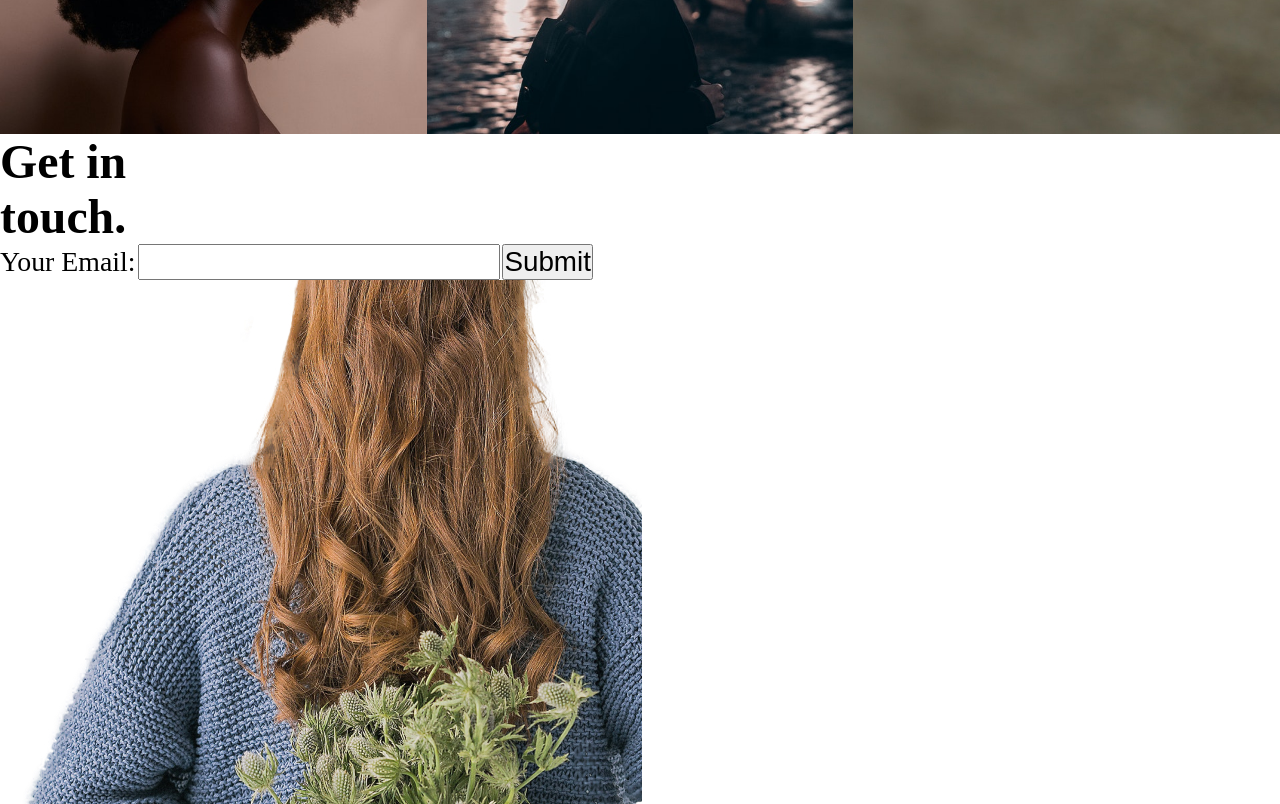
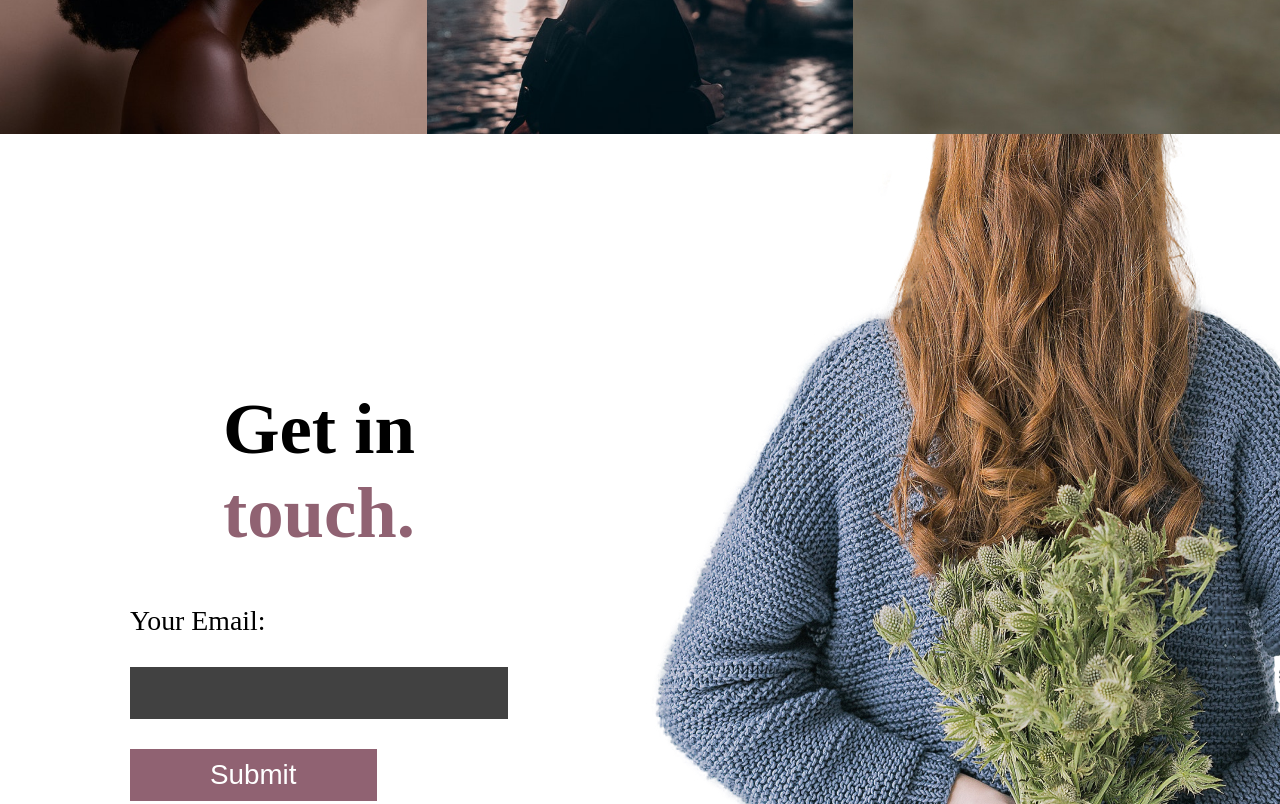
Before and after one commit to ColinJhEdwards/photographer-portfolio, a plain HTML site: page index.html in a window 1280 px wide. Shown: the part 2500-3304 px from the top of the page. Drawn offline with Linux system fonts and the light colour scheme; a web font is replaced by a local one.

Commit message:
styled contact section

```diff
--- a/index.html
+++ b/index.html
@@ -114,7 +114,7 @@
         />
       </section>
       <section class="contact">
-        <div class="form-wrapper">
+        <div class="form-wrapper flex">
           <h2>
             Get in <br />
             <span>touch.</span>
--- a/style.css
+++ b/style.css
@@ -15,7 +15,7 @@ html {
   --header3: calc(3rem + 1vw);
   --header4: calc(2.4rem + 1vw);
   --text: calc(1.5rem + 1vw);
-  --big: calc(5rem + 1vw);
+  --big: calc(6rem + 1vw);
   --special-color: #906272;
   --main-color: #414141;
   --gray-text: #525252;
@@ -245,6 +245,59 @@ nav {
   opacity: 0.8;
 }
 
+/* contact section */
+
+.contact {
+  min-height: 90vh;
+  display: flex;
+  flex-wrap: wrap;
+}
+
+.form-wrapper {
+  flex: 3 1 40rem;
+  flex-direction: column;
+}
+
+.form-wrapper h2 {
+  font-size: var(--big);
+  margin-bottom: 5rem;
+}
+
+.form-wrapper span {
+  color: var(--special-color);
+}
+
+.form-wrapper label {
+  display: block;
+}
+.form-wrapper input {
+  display: block;
+  margin: 3rem 0rem;
+  background: var(--main-color);
+  color: white;
+  border: none;
+  padding: 1rem;
+}
+
+.form-wrapper button {
+  padding: 1rem 8rem;
+  background: var(--special-color);
+  border: none;
+  color: white;
+  cursor: pointer;
+  transition: all ease 0.5s;
+}
+
+.form-wrapper button:hover {
+  background: #c298a7;
+  border-radius: 15px;
+}
+
+.contact img {
+  flex: 1 1 40rem;
+  object-fit: cover;
+}
+
 /* animations */
 
 @keyframes fade {
```
